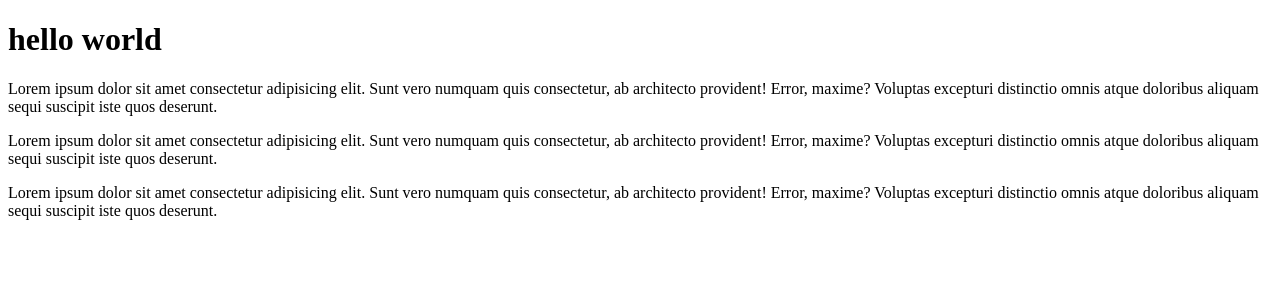
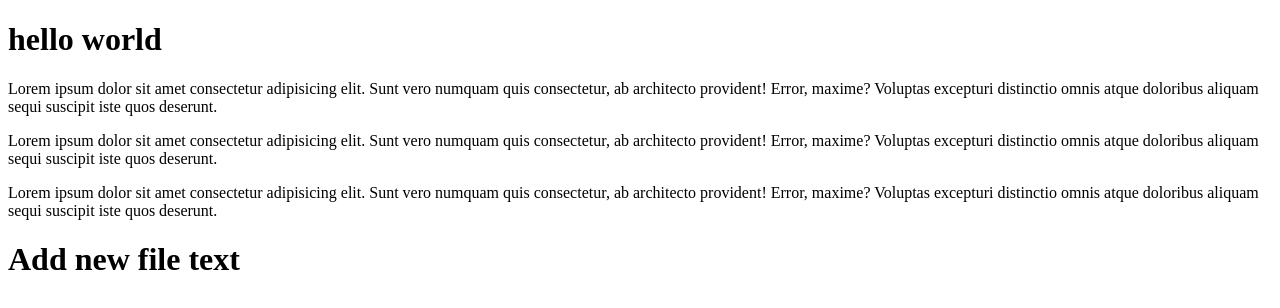
Before and after one commit to dineshLWeb/codeSendToGitHub, a plain HTML site: page index.html in a window 1280 px wide. Drawn offline with Linux system fonts and the light colour scheme.

Commit message:
add some text

```diff
--- a/index.html
+++ b/index.html
@@ -25,5 +25,7 @@
         excepturi distinctio omnis atque doloribus aliquam sequi suscipit iste
         quos deserunt.
       </p>
+
+      <h1>Add new file text</h1>
   </body>
 </html>
```
